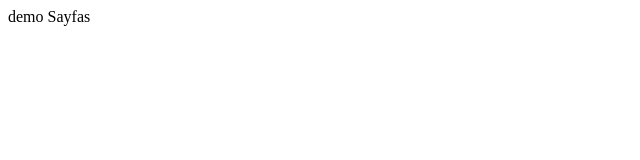
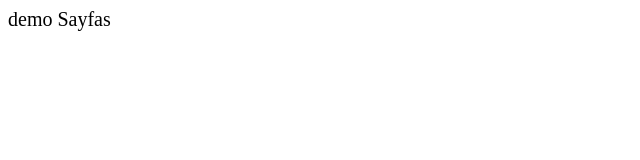
Before and after one commit to matgrafik/DemoProject, a plain HTML site: page index.html in a window 1280 px wide. Shown: the full height of the page, 0-640 px from the left. Drawn offline with Linux system fonts and the light colour scheme.

Commit message:
Update index.html

```diff
--- a/index.html
+++ b/index.html
@@ -1 +1 @@
-<div>demo Sayfas</div>
+<div style="font-size:20px;">demo Sayfas</div>
```
